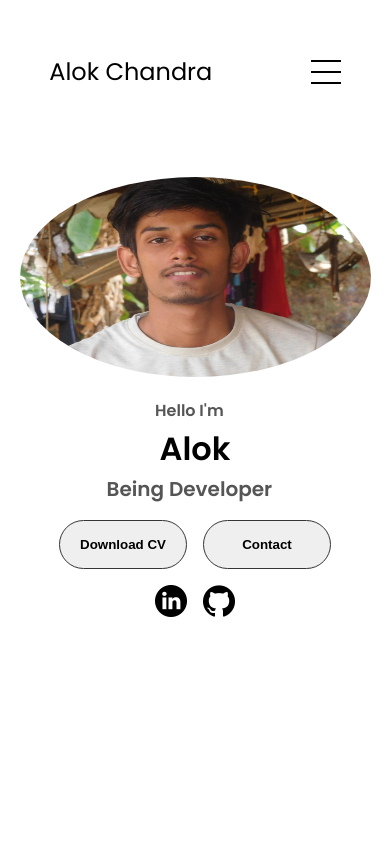
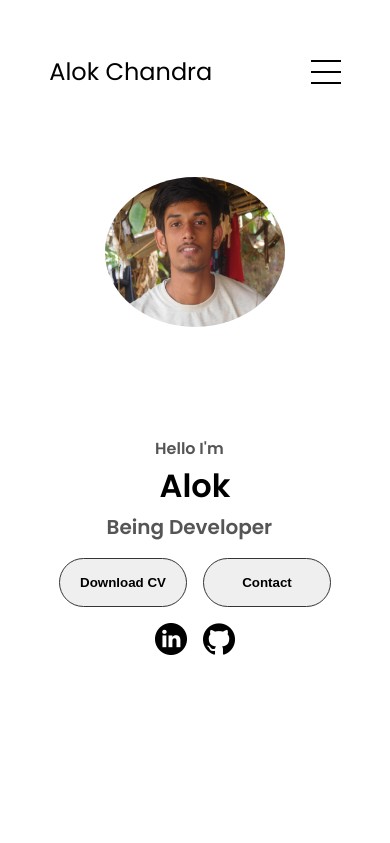
Before and after one commit to Alok-Chandra108/Alok-Chandra-Portfolio, a plain HTML site: page index.html in a window 390 px wide. Shown: the top 843 px of the page. Drawn offline with Linux system fonts and the light colour scheme.

Commit message:
Final 2.0

```diff
--- a/mediaQ.css
+++ b/mediaQ.css
@@ -26,25 +26,35 @@
   #profile,
   .section-container {
     display: block;
+
   }
+
+
+
   .arrow {
     display: none;
   }
   section,
   .section-container {
     height: fit-content;
+
+
   }
   section {
     margin: 0 5%;
   }
   .secpicc{
-    {
-    width: 275px;
-    height: 275px;
+
+    width: 200px;
+    height: 200px;
     margin: 0 auto 2rem;
   }
+  .Alok{
+    border-radius: 50%;
+    height: 150px;
+    align-items: center;
 
-
+  }
 
   .about-cont {
     margin-top: 0;
@@ -57,11 +67,12 @@
     height: 40vh;
   }
   #profile {
-    height: 82vh;
+    height: 79vh;
     margin-bottom: 0;
+
   }
   .section_text{
-    padding-top: 40px;
+    padding-top: 25px;
   }
   article {
     font-size: 1rem;
@@ -102,10 +113,16 @@
     width: auto;
     height: 46vw;
     justify-content: center;
+     width: 200px;
+      height: 200px;
+      margin: 0 auto 2rem;
+    }
+
   }
   .Alok{
-    border-radius: 95%;
-   height: 200px;
+    border-radius: 50%;
+
+
   }
   .textp2 {
     font-size: 1.25rem;
@@ -138,5 +155,9 @@
   .article-cont{
     gap: 1rem;
   }
+.menu-links{
+  padding: 5px;
+}
+
 
 }
--- a/script.js
+++ b/script.js
@@ -1,7 +1,7 @@
 function toggleMenu() {
     const menu = document.querySelector(".menulinks");
     const icon = document.querySelector(".ham-icon");
-    const window = document.querySelector("");
+
     menu.classList.toggle("open");
     icon.classList.toggle("open");
   }
--- a/styles.css
+++ b/styles.css
@@ -74,7 +74,7 @@ a:hover{
     cursor: pointer;
 }
 .ham-icon span{
-    width: 100%;
+    width: auto;
     height: 2px;
     background-color: black;
     transition: all 0.3 ease-in-out;
@@ -162,15 +162,14 @@ section{
 }
 .Alok{
     border-radius: 50%;
-    height: 400px;
-    width: 400px;
+    height: 100%;
+    width: 90%;
+}
 
-
-}
 .section_text{
     align-self: center;
     text-align: center;
-
+    padding-bottom: 30px;
 
 }
 .section_text p{
```
